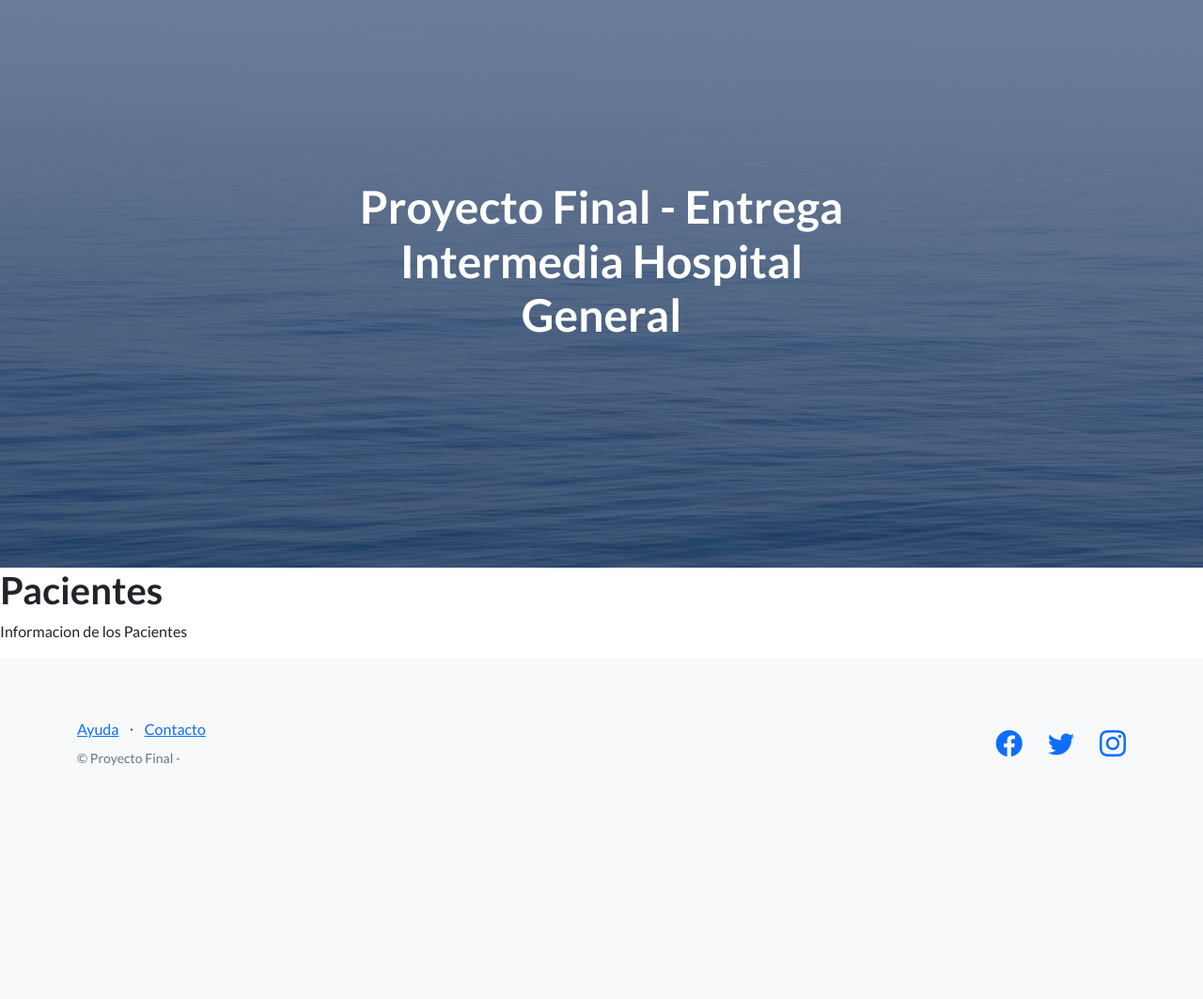
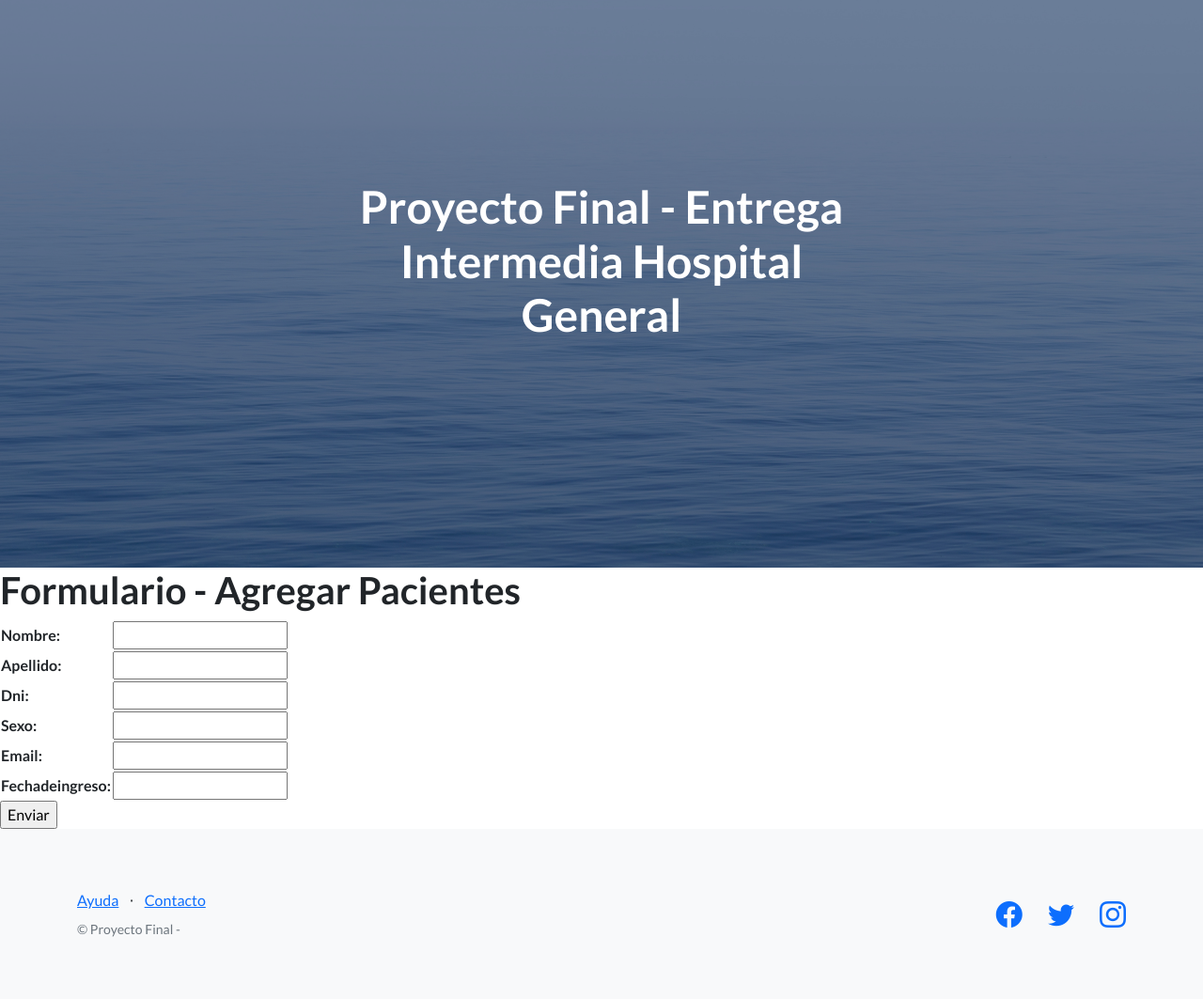
Before and after one commit to federicocolombato/Proyecto_Hospital, a Django app: page /AppHospital/pacientes in a window 1280 px wide. Shown: the part 57-1120 px from the top of the page at 94% size. Before the commit the page ends 872 px from the top, so only its background shows below. Run offline with Django 4.2, Linux system fonts and the light colour scheme; some libraries are stand-ins or nearby versions.

Commit message:
Agregado Formulario de Pacientes.html

```diff
--- a/ProyectoHospital/AppHospital/forms.py
+++ b/ProyectoHospital/AppHospital/forms.py
@@ -10,3 +10,11 @@ class DoctorFormulario(forms.Form):
     sexo= forms.CharField(max_length=10)
     email= forms.EmailField()
     especialidad= forms.CharField(max_length=30)
+
+class PacienteFormulario(forms.Form):
+    nombre= forms.CharField(max_length=30)
+    apellido= forms.CharField(max_length=30)
+    dni= forms.IntegerField()
+    sexo= forms.CharField(max_length=10)
+    email= forms.EmailField()
+    fechaDeIngreso= forms.DateTimeField()
--- a/ProyectoHospital/AppHospital/templates/AppHospital/pacientes.html
+++ b/ProyectoHospital/AppHospital/templates/AppHospital/pacientes.html
@@ -4,8 +4,29 @@
 
 {% block contenidoQueCambia %}
 
-<h1>Pacientes</h1>
+<h1>Formulario - Agregar Pacientes</h1>
 
-<p>Informacion de los Pacientes</p>
+{% if miPacienteFormulario.errors %}
+
+<p style="color: red;"> Están mal los datos, revisar</p>
+
+{% endif %}
+
+
+<form action="" method="POST">{% csrf_token %}
+
+
+    <table>
+
+        {{ miPacienteFormulario.as_table }}
+
+
+    </table>
+
+
+    <input type="submit", value="Enviar">
+
+</form>
+
 
 {% endblock %}
--- a/ProyectoHospital/AppHospital/views.py
+++ b/ProyectoHospital/AppHospital/views.py
@@ -1,16 +1,16 @@
 from django.http.request import QueryDict
 from django.shortcuts import render, HttpResponse
 from django.http import HttpResponse
-from AppHospital.models import Doctor
-from AppHospital.forms import DoctorFormulario
+from AppHospital.models import Doctor, Paciente
+from AppHospital.forms import DoctorFormulario, PacienteFormulario
 
 # Create your views here.
 
 def inicio(request):
     return render(request,"AppHospital/inicio.html")
 
-def pacientes(request):
-    return render(request,"AppHospital/pacientes.html")
+#def pacientes(request):
+#    return render(request,"AppHospital/pacientes.html")
 
 def turnos(request):
     return render(request,"AppHospital/turnos.html")
@@ -105,3 +105,28 @@ def editarDoctor(request, doctor_nombre):
 
     # Voy al html que me permite editar
     return render(request, "AppHospital/editarDoctor.html", {"miFormulario": miFormulario, "doctor_nombre": doctor_nombre})
+
+def pacientes(request):
+
+    if request.method == 'POST':
+
+        miPacienteFormulario = PacienteFormulario(request.POST) #aquí mellega toda la información del html
+
+        print(miPacienteFormulario)
+
+        if miPacienteFormulario.is_valid:   #Si pasó la validación de Django
+
+            informacion = miPacienteFormulario.cleaned_data
+
+            paciente = Paciente (nombre=informacion['nombre'], apellido=informacion['apellido'],
+            email=informacion['email'], DNI=informacion['DNI'], sexo=informacion['Sexo'], fechaDeIngreso=informacion['Fecha de Ingreso'])
+
+            paciente.save()
+
+            return render(request, "AppHospital/inicio.html") #Vuelvo al inicio o a donde quieran
+
+    else:
+
+        miPacienteFormulario= PacienteFormulario() #Formulario vacio para construir el html
+
+    return render(request, "AppHospital/pacientes.html", {"miPacienteFormulario":miPacienteFormulario})
```
